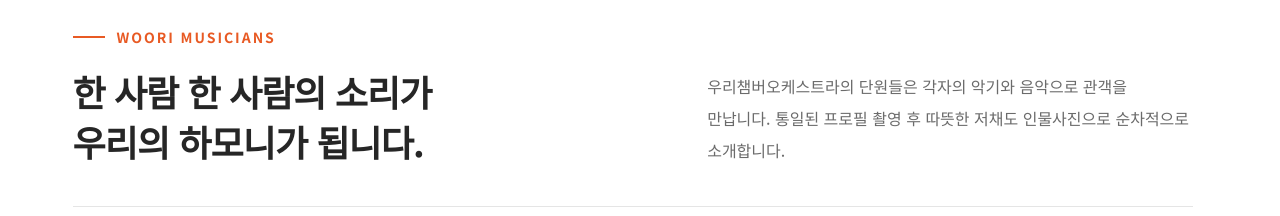
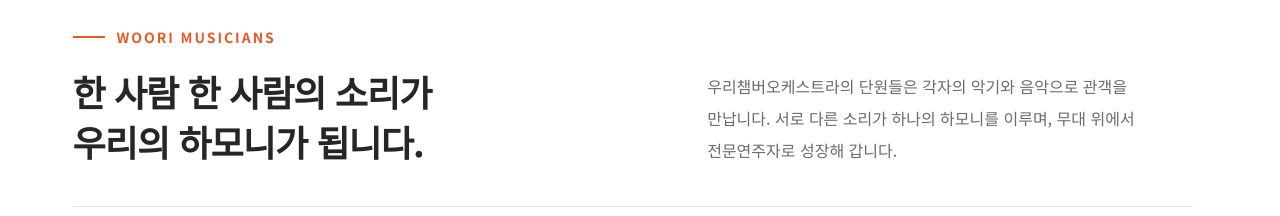
Before and after one commit to jwkang07/wco-web, a Next.js app: page /musicians in a window 1280 px wide. Shown: the part 641-857 px from the top of the page. Built offline with nearby package versions, Linux system fonts and the light colour scheme; no server answers.

Commit message:
copy: refine musician introduction

```diff
--- a/app/musicians/page.tsx
+++ b/app/musicians/page.tsx
@@ -17,7 +17,7 @@ export default function MusiciansPage() {
         <div className="container">
           <div className="grid gap-7 border-b border-black/10 pb-10 lg:grid-cols-[1fr_0.8fr] lg:items-end">
             <div><p className="flex items-center gap-3 text-sm font-bold tracking-[0.14em] text-wco-orange before:h-0.5 before:w-8 before:bg-wco-orange">WOORI MUSICIANS</p><h2 className="mt-5 text-3xl font-bold leading-snug tracking-tight text-wco-grey sm:text-4xl">한 사람 한 사람의 소리가<br />우리의 하모니가 됩니다.</h2></div>
-            <p className="max-w-xl text-sm leading-7 break-keep text-wco-muted sm:text-base sm:leading-8">우리챔버오케스트라의 단원들은 각자의 악기와 음악으로 관객을 만납니다. 통일된 프로필 촬영 후 따뜻한 저채도 인물사진으로 순차적으로 소개합니다.</p>
+            <p className="max-w-xl text-sm leading-7 break-keep text-wco-muted sm:text-base sm:leading-8">우리챔버오케스트라의 단원들은 각자의 악기와 음악으로 관객을 만납니다. 서로 다른 소리가 하나의 하모니를 이루며, 무대 위에서 전문연주자로 성장해 갑니다.</p>
           </div>
 
           <nav className="mt-8 flex gap-2 overflow-x-auto pb-2" aria-label="악기 분야 바로가기">
```
